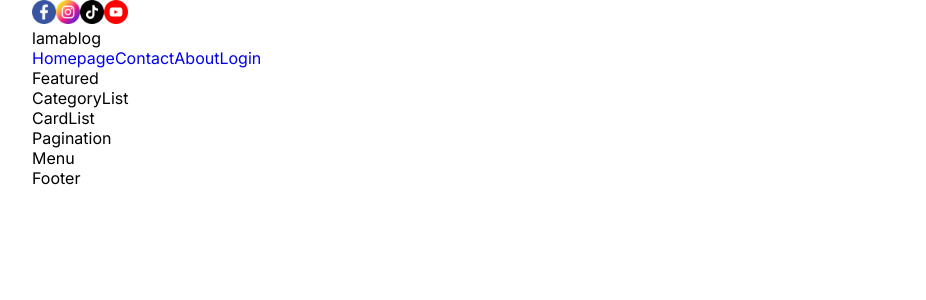
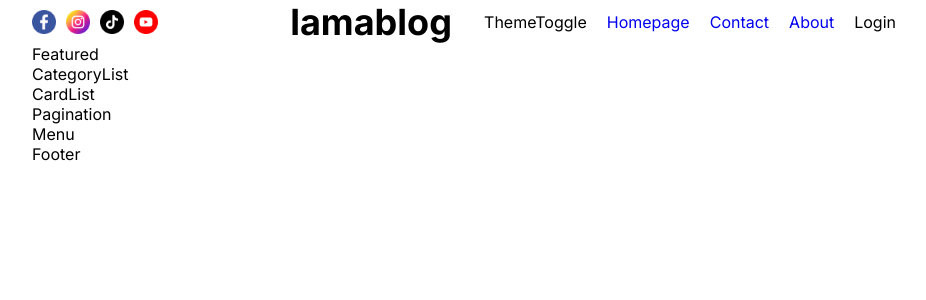
Before and after one commit to agreytosira/nextjs-blog, a Next.js app: page / in a window 1280 px wide. Shown: the top 300 px of the page, without its empty margins (176-1102 px from the left). Built offline with nearby package versions, Linux system fonts and the light colour scheme.

Commit message:
init: setup unfinished navbar

```diff
--- a/src/components/CardList/CardList.jsx
+++ b/src/components/CardList/CardList.jsx
@@ -4,7 +4,7 @@ import styles from './cardList.module.css';
 
 export const CardList = () => {
     return (
-        <div className='{styles.container}'>
+        <div className={styles.container}>
             CardList
             <Pagination />
         </div>
--- /dev/null
+++ b/src/components/authLinks/AuthLinks.jsx
@@ -0,0 +1,23 @@
+import Link from 'next/link';
+import styles from './authLinks.module.css';
+
+export const AuthLinks = () => {
+    // temporary
+    const status = 'noauthenticated';
+    return (
+        <>
+            {status == 'noauthenticated' ? (
+                <Link className={styles.link} href='/login'>
+                    Login
+                </Link>
+            ) : (
+                <>
+                    <Link className={styles.link} href='/write'>
+                        Write
+                    </Link>
+                    <span className={styles.link}>Logout</span>
+                </>
+            )}
+        </>
+    );
+};
--- /dev/null
+++ b/src/components/authLinks/authLinks.module.css
@@ -0,0 +1,4 @@
+.link {
+    cursor: pointer;
+    color: inherit;
+}
--- a/src/components/categoryList/CategoryList.jsx
+++ b/src/components/categoryList/CategoryList.jsx
@@ -2,5 +2,5 @@ import React from 'react';
 import styles from './categoryList.module.css';
 
 export const CategoryList = () => {
-    return <div className='{styles.container}'>CategoryList</div>;
+    return <div className={styles.container}>CategoryList</div>;
 };
--- a/src/components/featured/Featured.jsx
+++ b/src/components/featured/Featured.jsx
@@ -2,5 +2,5 @@ import React from 'react';
 import styles from './featured.module.css';
 
 export const Featured = () => {
-    return <div className='{styles.container}'>Featured</div>;
+    return <div className={styles.container}>Featured</div>;
 };
--- a/src/components/footer/Footer.jsx
+++ b/src/components/footer/Footer.jsx
@@ -2,5 +2,5 @@ import React from 'react';
 import styles from './footer.module.css';
 
 export const Footer = () => {
-    return <div className='{styles.container}'>Footer</div>;
+    return <div className={styles.container}>Footer</div>;
 };
--- a/src/components/menu/Menu.jsx
+++ b/src/components/menu/Menu.jsx
@@ -2,5 +2,5 @@ import React from 'react';
 import styles from './menu.module.css';
 
 export const Menu = () => {
-    return <div className='{styles.container}'>Menu</div>;
+    return <div className={styles.container}>Menu</div>;
 };
--- a/src/components/navbar/Navbar.jsx
+++ b/src/components/navbar/Navbar.jsx
@@ -1,11 +1,13 @@
 import Image from 'next/image';
 import Link from 'next/link';
 import React from 'react';
+import { AuthLinks } from '../authLinks/AuthLinks';
+import { ThemeToggle } from '../themeToggle/ThemeToggle';
 import styles from './navbar.module.css';
 
 export const Navbar = () => {
     return (
-        <div className='{styles.container}'>
+        <div className={styles.container}>
             <div className={styles.social}>
                 <Image src='/facebook.png' alt='Facebook' width={24} height={24} />
                 <Image src='/instagram.png' alt='Instagram' width={24} height={24} />
@@ -14,10 +16,11 @@ export const Navbar = () => {
             </div>
             <div className={styles.logo}>lamablog</div>
             <div className={styles.links}>
+                <ThemeToggle />
                 <Link href='/'>Homepage</Link>
                 <Link href='/'>Contact</Link>
                 <Link href='/'>About</Link>
-                <Link href='/'>Login</Link>
+                <AuthLinks />
             </div>
         </div>
     );
--- a/src/components/navbar/navbar.module.css
+++ b/src/components/navbar/navbar.module.css
@@ -0,0 +1,25 @@
+.container {
+    display: flex;
+    align-items: center;
+    justify-content: space-between;
+}
+
+.social {
+    display: flex;
+    gap: 10px;
+    flex: 1;
+}
+
+.logo {
+    flex: 1;
+    text-align: center;
+    font-size: 36px;
+    font-weight: bold;
+}
+
+.links {
+    display: flex;
+    gap: 20px;
+    flex: 1;
+    font-size: 1rem;
+}
--- a/src/components/pagination/Pagination.jsx
+++ b/src/components/pagination/Pagination.jsx
@@ -2,5 +2,5 @@ import React from 'react';
 import styles from './pagination.module.css';
 
 export const Pagination = () => {
-    return <div className='{styles.container}'>Pagination</div>;
+    return <div className={styles.container}>Pagination</div>;
 };
--- /dev/null
+++ b/src/components/themeToggle/ThemeToggle.jsx
@@ -0,0 +1,5 @@
+import styles from './themeToggle.module.css';
+
+export const ThemeToggle = () => {
+    return <div className={styles.container}>ThemeToggle</div>;
+};
```
Also changed, not shown: src/components/themeToggle/themeToggle.module.css (added).
